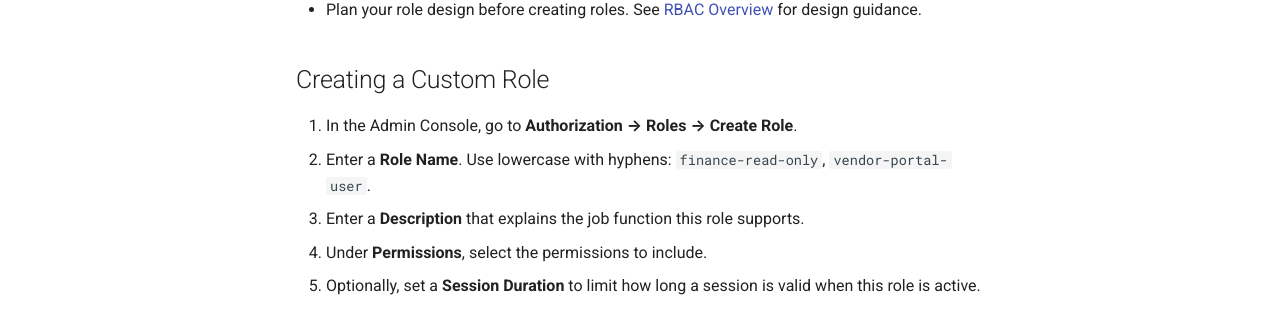
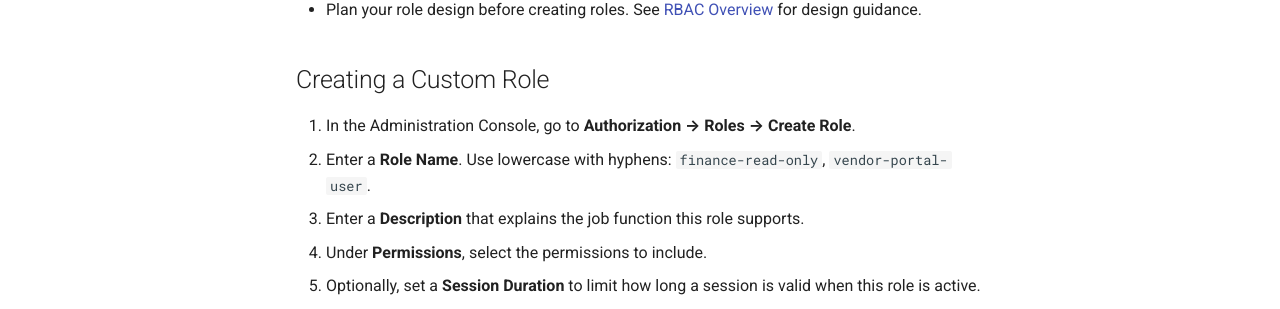
Before and after one commit to tiwaryarchana/docs-as-code-portfolio, an MkDocs documentation site: the page built from docs/authorization/creating-roles.md, in a window 1280 px wide and 900 px high. Shown: the part 381-690 px from the top of the window. Built offline with MkDocs 1.6.1 and Material for MkDocs 9.7.7, drawn with Linux system fonts in a browser that asks for light colours.

Commit message:
Fixed a typo in "Creating a Custom Role"

```diff
--- a/docs/authorization/creating-roles.md
+++ b/docs/authorization/creating-roles.md
@@ -9,7 +9,7 @@ This topic describes how to create and manage custom roles in IdentraCore IAM.
 
 ## Creating a Custom Role
 
-1. In the Admin Console, go to **Authorization → Roles → Create Role**.
+1. In the Administration Console, go to **Authorization → Roles → Create Role**.
 2. Enter a **Role Name**. Use lowercase with hyphens: `finance-read-only`, `vendor-portal-user`.
 3. Enter a **Description** that explains the job function this role supports.
 4. Under **Permissions**, select the permissions to include.
```
